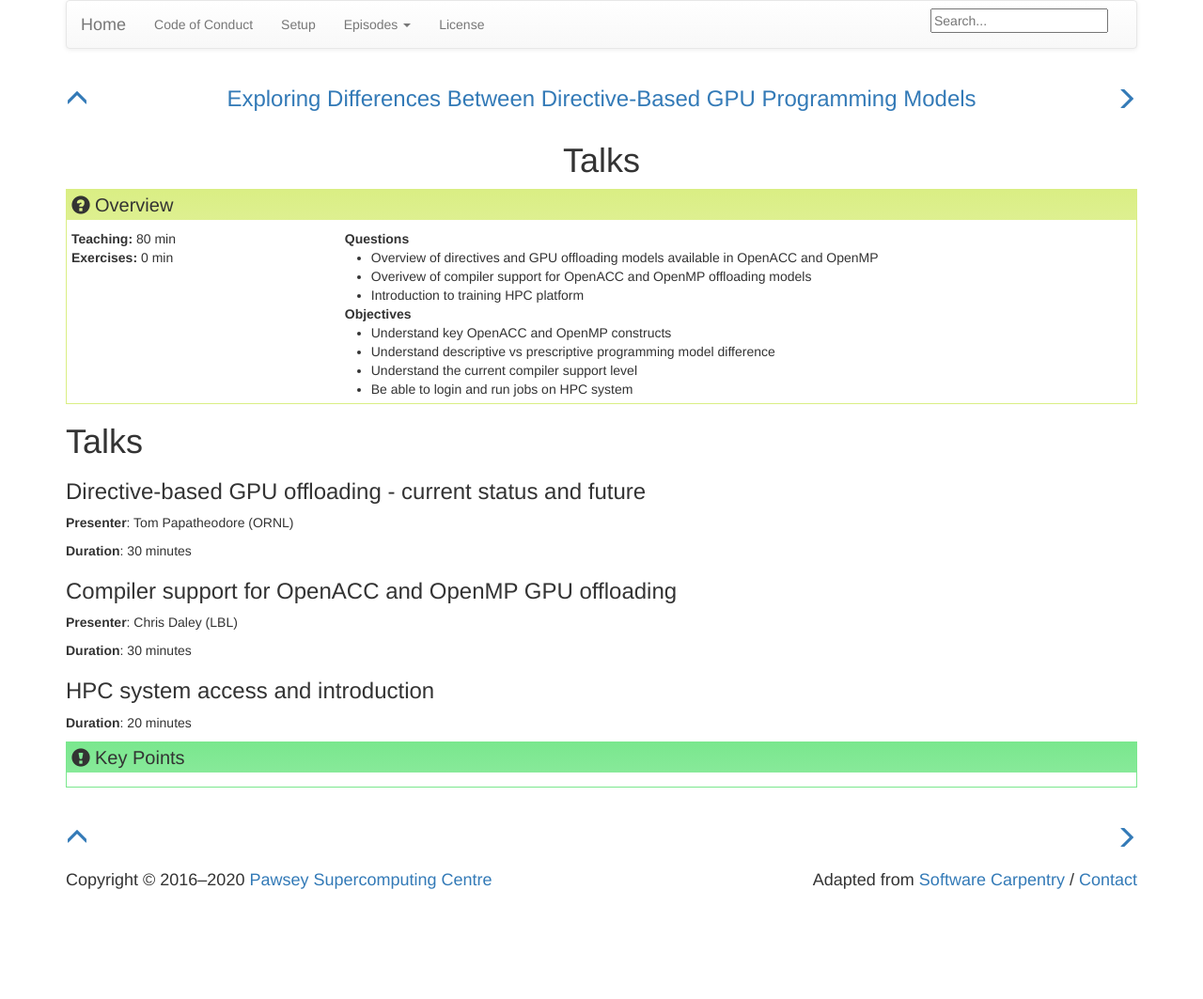
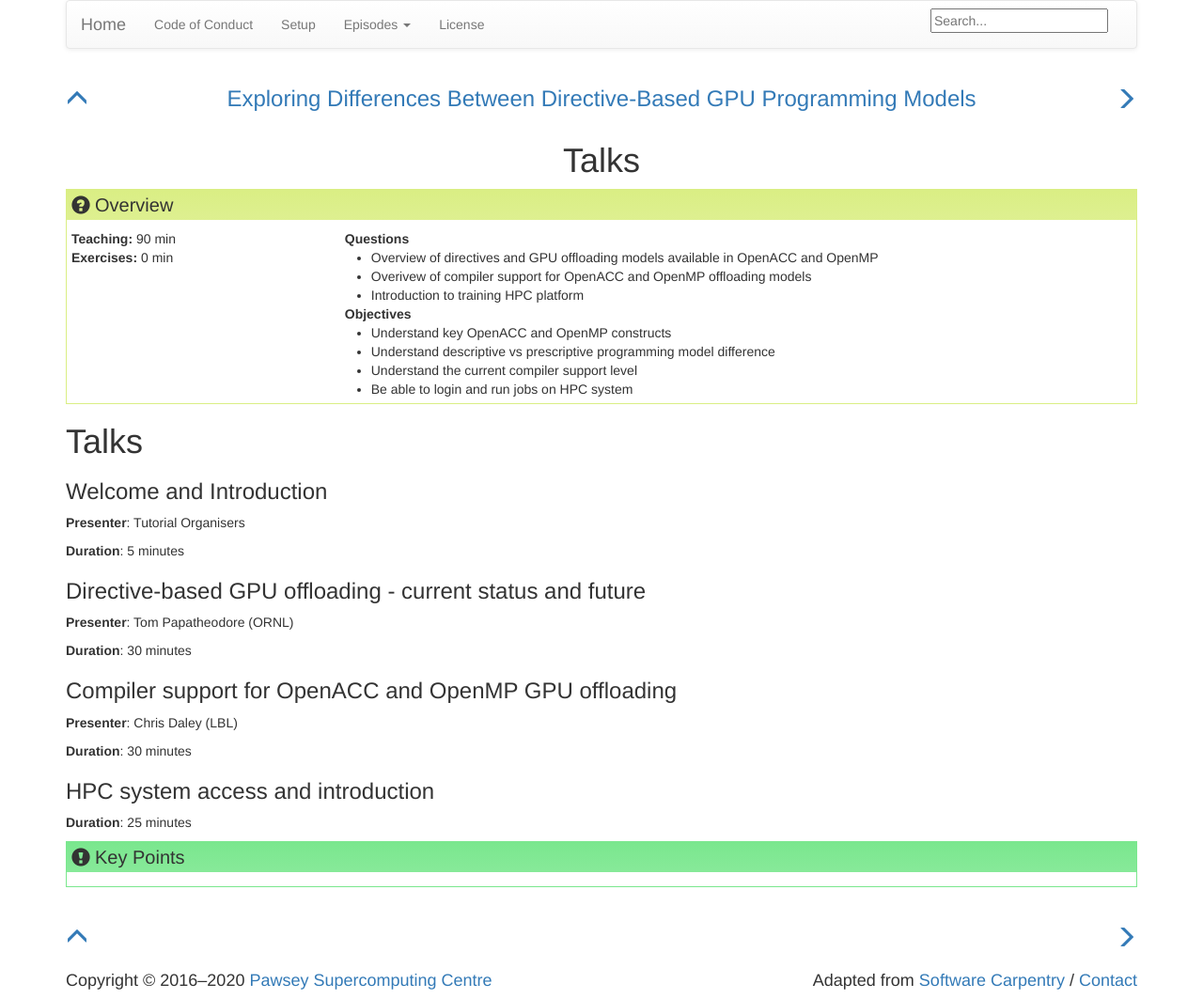
Before and after one commit to PawseySC/sc20-gpu-offloading, a Jekyll site: the page built from _episodes/01-talks.md, in a window 1280 px wide. Shown: the whole page at 94% size. Built offline with Jekyll 4.4.1, drawn with Linux system fonts in a browser that asks for light colours; before the commit the page ends 957 px from its top, so only the background shows below that.

Commit message:
changing talk times

```diff
--- a/_episodes/01-talks.md
+++ b/_episodes/01-talks.md
@@ -1,6 +1,6 @@
 ---
 title: "Talks"
-teaching: 80
+teaching: 90
 exercises: 0
 questions:
 - "Overview of directives and GPU offloading models available in OpenACC and OpenMP"
@@ -14,6 +14,12 @@ objectives:
 ---
 
 # Talks
+
+### Welcome and Introduction
+
+**Presenter**: Tutorial Organisers
+
+**Duration**: 5 minutes
 
 ### Directive-based GPU offloading - current status and future
 
@@ -29,4 +35,4 @@ objectives:
 
 ### HPC system access and introduction
 
-**Duration**: 20 minutes
+**Duration**: 25 minutes
```
Also changed, not shown: 13 other files.
